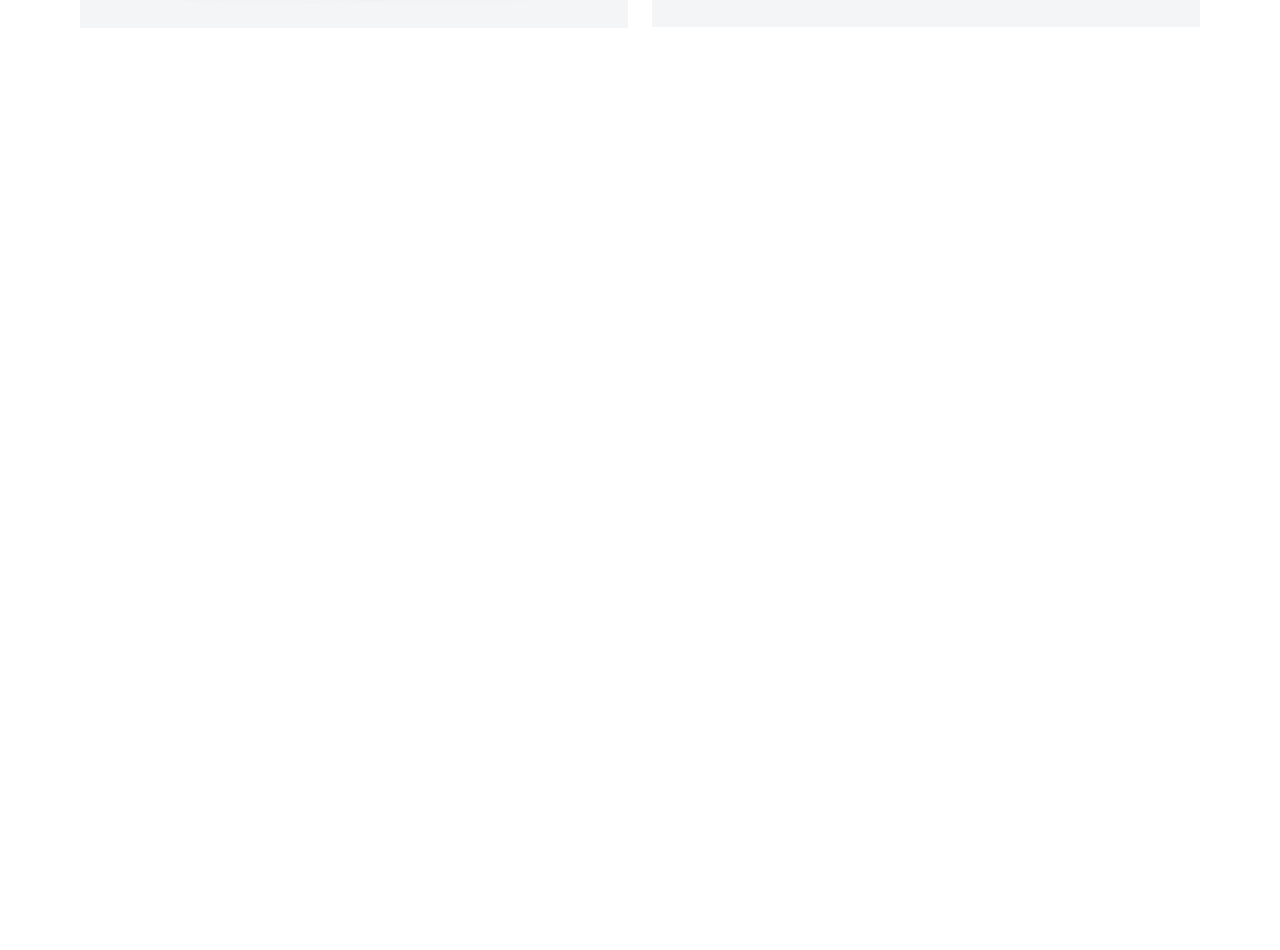
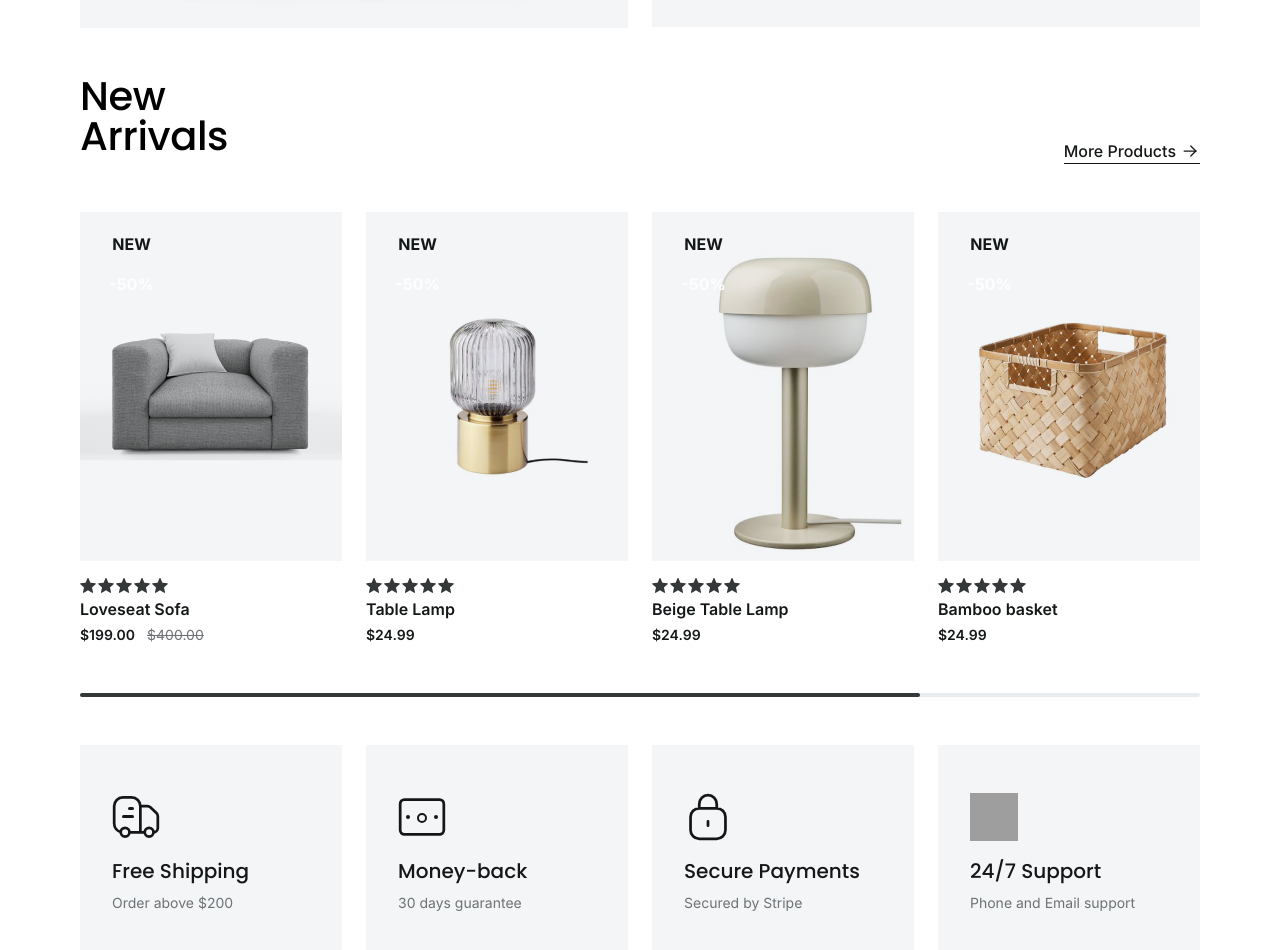
Before and after one commit to Hamiiiidreza/Home-Style, a React (Vite) app: page / in a window 1280 px wide. Shown: the part 1540-2490 px from the top of the page. Before the commit the page ends 1568 px from the top, so only its background shows below. Built offline with nearby package versions, Linux system fonts and the light colour scheme; grey boxes are pictures that could not be loaded.

Commit message:
style: update CSS variables and integrate new sections in home page

```diff
--- a/src/App.css
+++ b/src/App.css
@@ -77,6 +77,7 @@
   --font-PoppinsMedium: "Poppins Medium";
 
   --text-headline-5: 34px;
+  --text-4.5xl: 40px;
 
   --tracking-hero: -0.02em;
   --tracking-headline-1: -0.0375em;
@@ -85,6 +86,7 @@
   --tracking-headline-4: -0.01em;
   --tracking-headline-5: -0.01765em;
   --tracking-headline-6: -0.02143em;
+  --tracking-headline-7: -0.01em;
   --tracking-button-m: -0.02222em;
   --tracking-button-s: -0.025em;
 
--- a/src/pages/home/home.jsx
+++ b/src/pages/home/home.jsx
@@ -4,6 +4,8 @@ import Navbar from '../../components/modules/navbar/navbar';
 import Header from '../../components/templates/header/header';
 import Hero from '../../components/templates/hero/hero';
 import CategorySection from '../../components/templates/category-section/category-section';
+import ProductSection from '../../components/modules/product-section/product-section';
+import ServicesSection from '../../components/modules/services-section/services-section';
 
 
 function Home() {
@@ -14,6 +16,8 @@ function Home() {
       <Header />
       <Hero />
       <CategorySection />
+      <ProductSection />
+      <ServicesSection />
     </div>
   )
 }
```
